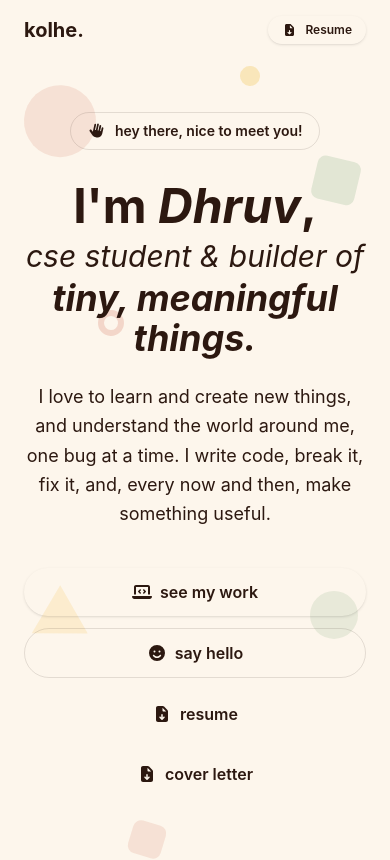
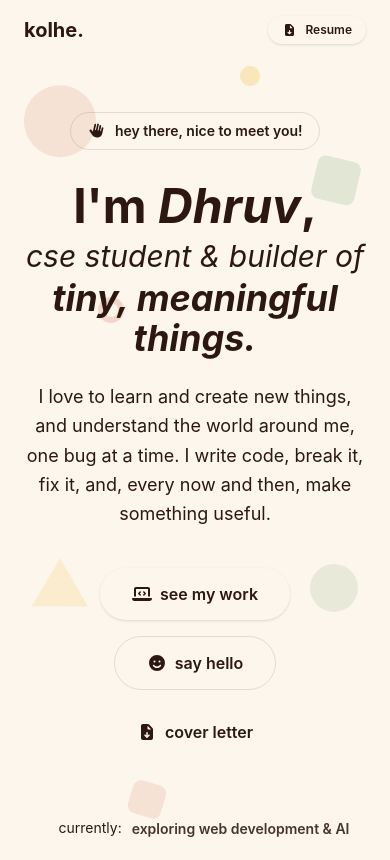
Before and after one commit to dhruvmkolhe/dhruv-portfolio, a React (Vite) app: page / in a window 390 px wide. Shown: the top 860 px of the page. Built offline with nearby package versions, Linux system fonts and the light colour scheme; a web font is replaced by a local one.

Commit message:
Remove hero section resume button while keeping header resume button visible on mobile

```diff
--- a/src/app/App.tsx
+++ b/src/app/App.tsx
@@ -605,13 +605,13 @@ export default function App() {
             initial={{ opacity: 0, y: 24 }}
             animate={{ opacity: 1, y: 0 }}
             transition={{ duration: 0.65, delay: 0.46, ease: [0.22, 1, 0.36, 1] }}
-            className="flex flex-wrap items-center justify-center gap-3 sm:gap-4 mb-14"
+            className="flex flex-col sm:flex-row items-center justify-center gap-4 mb-14"
           >
             <motion.a
               href="#projects"
               whileHover={{ scale: 1.05 }}
               whileTap={{ scale: 0.97 }}
-              className="inline-flex items-center justify-center gap-2 px-6 sm:px-8 py-3 sm:py-3.5 bg-primary text-primary-foreground rounded-full font-semibold shadow-sm hover:shadow-md transition-shadow w-full sm:w-auto"
+              className="inline-flex items-center justify-center gap-2 px-8 py-3.5 bg-primary text-primary-foreground rounded-full font-semibold shadow-sm hover:shadow-md transition-shadow"
             >
               <FontAwesomeIcon icon={faLaptopCode} className="w-4 h-4" />
               see my work
@@ -620,7 +620,7 @@ export default function App() {
               href="#contact"
               whileHover={{ scale: 1.05 }}
               whileTap={{ scale: 0.97 }}
-              className="inline-flex items-center justify-center gap-2 px-6 sm:px-8 py-3 sm:py-3.5 border border-border text-foreground rounded-full font-semibold hover:bg-muted transition-colors w-full sm:w-auto"
+              className="inline-flex items-center justify-center gap-2 px-8 py-3.5 border border-border text-foreground rounded-full font-semibold hover:bg-muted transition-colors"
             >
               <FontAwesomeIcon icon={faFaceSmile} className="w-4 h-4 text-secondary" />
               say hello
@@ -628,17 +628,8 @@ export default function App() {
             <motion.button
               whileHover={{ scale: 1.05 }}
               whileTap={{ scale: 0.97 }}
-              onClick={() => setResumeOpen(true)}
-              className="inline-flex items-center justify-center gap-2 px-6 sm:px-8 py-3 sm:py-3.5 bg-secondary text-secondary-foreground rounded-full font-semibold hover:bg-secondary/90 transition-colors w-full sm:w-auto"
-            >
-              <FontAwesomeIcon icon={faFileArrowDown} className="w-4 h-4" />
-              resume
-            </motion.button>
-            <motion.button
-              whileHover={{ scale: 1.05 }}
-              whileTap={{ scale: 0.97 }}
               onClick={() => setCoverOpen(true)}
-              className="inline-flex items-center justify-center gap-2 px-6 sm:px-8 py-3 sm:py-3.5 bg-accent text-accent-foreground rounded-full font-semibold hover:bg-accent/80 transition-colors w-full sm:w-auto"
+              className="inline-flex items-center justify-center gap-2 px-8 py-3.5 bg-accent text-accent-foreground rounded-full font-semibold hover:bg-accent/80 transition-colors"
             >
               <FontAwesomeIcon icon={faFileArrowDown} className="w-4 h-4" />
               cover letter
```
